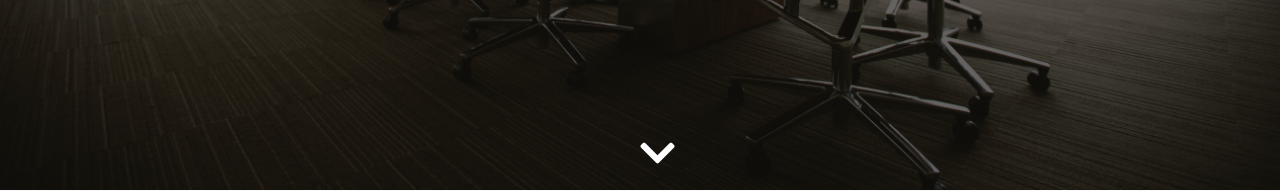
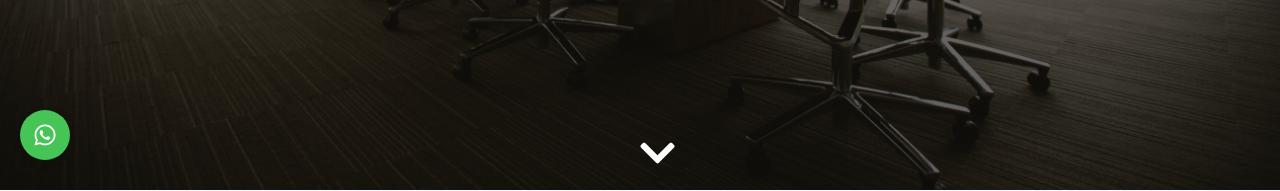
Before and after one commit to oberyn-m/advogados-mendes, a PHP site: page / in a window 1280 px wide. Shown: the part 610-801 px from the top of the page. Run offline with PHP 8.4, Linux system fonts and the light colour scheme.

Commit message:
Ajustes de layout e acrescentado funcionalidades

```diff
--- a/config.php
+++ b/config.php
@@ -12,9 +12,18 @@
 // Configurações do site
 $siteName = 'Mendes Advocacia';
 $siteDescription = 'Excelência em Direito Trabalhista';
-$siteEmail = $_ENV['SMTP_USERNAME'] ?? 'contato@mendesadvocacia.com.br';
+$siteEmail = 'contato@mendesadvocacia.com.br';
 $sitePhone = '(11) 1234-5678';
 $siteAddress = 'Av. Paulista, 1000 - São Paulo, SP';
+
+// Configurações WhatsApp
+$numberWhatsapp = "5573982581380"; // Número do WhatsApp (apenas números)
+$messageWhatsapp = "Olá! Gostaria de agendar uma consulta."; // Mensagem padrão
+
+// Links Redes Sociais
+$linkFacebook = "https://facebook.com/mendesadvocacia";
+$linkInstagram = "https://instagram.com/mendesadvocacia";
+$linkLinkedin = "https://linkedin.com/company/mendesadvocacia";
 
 // Configurações de timezone
 date_default_timezone_set('America/Sao_Paulo');
--- a/css/base/reset.css
+++ b/css/base/reset.css
@@ -2,6 +2,24 @@
   margin: 0;
   padding: 0;
   box-sizing: border-box;
+}
+
+/* Estilização da scrollbar */
+::-webkit-scrollbar {
+  width: 10px;
+}
+
+::-webkit-scrollbar-track {
+  background: #f1f1f1;
+}
+
+::-webkit-scrollbar-thumb {
+  background: var(--primary-color);
+  border-radius: 5px;
+}
+
+::-webkit-scrollbar-thumb:hover {
+  background: var(--secondary-color);
 }
 
 html {
--- a/css/main.css
+++ b/css/main.css
@@ -5,72 +5,19 @@
 @import 'base/variables.css';
 
 @import 'components/buttons.css';
+@import 'components/forms.css';
 @import 'components/cards.css';
 @import 'components/modal.css';
 
+@import 'sections/navbar.css';
+@import 'sections/hero.css';
 @import 'sections/about.css';
+@import 'sections/services.css';
 @import 'sections/articles.css';
+@import 'sections/faq.css';
 @import 'sections/contact.css';
-@import 'sections/faq.css';
 @import 'sections/footer.css';
-@import 'sections/hero.css';
-@import 'sections/navbar.css';
-@import 'sections/services.css';
+@import 'sections/floating-icons.css';
 
 @import 'utils/animations.css';
 @import 'utils/responsive.css';
-
-/* Estilos para campos com erro */
-.form-group input.error,
-.form-group textarea.error {
-    border-color: #dc3545;
-    background-color: #fff8f8;
-}
-
-.form-group input.error:focus,
-.form-group textarea.error:focus {
-    border-color: #dc3545;
-    box-shadow: 0 0 0 0.2rem rgba(220, 53, 69, 0.25);
-}
-
-/* Placeholder para o campo de telefone */
-#telefone::placeholder {
-    color: #6c757d;
-    font-size: 0.9em;
-}
-
-/* Contador de caracteres */
-.char-count {
-    float: right;
-    font-size: 0.8em;
-    color: #6c757d;
-    font-weight: normal;
-}
-
-.char-count.limit-near {
-    color: #ffc107;
-}
-
-.char-count.limit-reached {
-    color: #dc3545;
-}
-
-/* Mensagens de erro do formulário */
-.form-group {
-    position: relative;
-    margin-bottom: 1.5rem;
-}
-
-.error-message {
-    color: #dc3545;
-    font-size: 0.875rem;
-    margin-top: 0.25rem;
-    display: none;
-    position: absolute;
-    bottom: -20px;
-}
-
-.form-group input.error + .error-message,
-.form-group textarea.error + .error-message {
-    display: block;
-}
--- /dev/null
+++ b/css/sections/floating-icons.css
@@ -0,0 +1,103 @@
+.floating-icons {
+  position: fixed;
+  bottom: 30px;
+  width: 100%;
+  z-index: 999;
+  pointer-events: none;
+}
+
+.floating-icons-container {
+  position: relative;
+  width: 100%;
+  pointer-events: none;
+}
+
+.floating-icon {
+  width: 50px;
+  height: 50px;
+  border-radius: 50%;
+  display: flex;
+  align-items: center;
+  justify-content: center;
+  cursor: pointer;
+  pointer-events: auto;
+  transition: all 0.3s ease;
+  background-color: var(--background-light);
+  box-shadow: 0 2px 10px rgba(0, 0, 0, 0.1);
+  border: none;
+  opacity: 0;
+  visibility: hidden;
+  text-decoration: none;
+  line-height: 1;
+  position: fixed;
+  bottom: 30px;
+}
+
+.floating-icon.whatsapp-icon {
+  opacity: 1;
+  visibility: visible;
+  background-color: #46c556;
+  left: 20px;
+}
+
+.floating-icon.scroll-top-icon {
+  right: 20px;
+}
+
+.floating-icon.whatsapp-icon i {
+  color: #ffffff;
+}
+
+.floating-icon.whatsapp-icon:hover {
+  background-color: #3ab149;
+}
+
+.floating-icon:hover {
+  background-color: var(--accent-color);
+  transform: translateY(-3px);
+}
+
+.floating-icon svg,
+.floating-icon i {
+  width: 24px;
+  height: 24px;
+  color: var(--text-color);
+  font-size: 24px;
+  display: flex;
+  align-items: center;
+  justify-content: center;
+  margin: 0;
+  padding: 0;
+}
+
+.floating-icon:hover svg,
+.floating-icon:hover i {
+  color: var(--background-light);
+}
+
+@media (max-width: 768px) {
+  .floating-icons {
+    bottom: 20px;
+  }
+
+  .floating-icon {
+    width: 45px;
+    height: 45px;
+    bottom: 20px;
+  }
+
+  .floating-icon.whatsapp-icon {
+    left: 15px;
+  }
+
+  .floating-icon.scroll-top-icon {
+    right: 15px;
+  }
+
+  .floating-icon svg,
+  .floating-icon i {
+    width: 20px;
+    height: 20px;
+    font-size: 20px;
+  }
+}
--- a/includes/footer.php
+++ b/includes/footer.php
@@ -6,16 +6,16 @@
       </div>
       <div class="footer-contact">
         <h3>Contato</h3>
-        <p><i class="fas fa-map-marker-alt"></i> Av. Paulista, 1000, São Paulo - SP</p>
-        <p><i class="fas fa-phone"></i> (11) 3000-0000</p>
-        <p><i class="fas fa-envelope"></i> contato@mendesadvocacia.com.br</p>
+        <p><i class="fas fa-map-marker-alt"></i><?php echo $siteAddress; ?></p>
+        <p><i class="fas fa-phone"></i><?php echo $sitePhone; ?></p>
+        <p><i class="fas fa-envelope"></i><?php echo $siteEmail; ?></p>
       </div>
       <div class="footer-social">
         <h3>Redes Sociais</h3>
         <div class="social-icons">
-          <a href="#" aria-label="Facebook"><i class="fab fa-facebook-f"></i></a>
-          <a href="#" aria-label="Instagram"><i class="fab fa-instagram"></i></a>
-          <a href="#" aria-label="LinkedIn"><i class="fab fa-linkedin-in"></i></a>
+          <a href="<?php echo $linkFacebook; ?>" target="_blank" aria-label="Facebook"><i class="fab fa-facebook-f"></i></a>
+          <a href="<?php echo $linkInstagram; ?>" target="_blank" aria-label="Instagram"><i class="fab fa-instagram"></i></a>
+          <a href="<?php echo $linkLinkedin; ?>" target="_blank" aria-label="LinkedIn"><i class="fab fa-linkedin-in"></i></a>
         </div>
       </div>
     </div>
@@ -31,5 +31,16 @@
 <script src="js/articles.js"></script>
 <script src="js/main.js"></script>
 
+<div class="floating-icons">
+  <div class="floating-icons-container">
+    <a href="https://wa.me/<?php echo $numberWhatsapp; ?>?text=<?php echo urlencode($messageWhatsapp); ?>" target="_blank" class="floating-icon whatsapp-icon" aria-label="Contato via WhatsApp">
+      <i class="fab fa-whatsapp"></i>
+    </a>
+    <button class="floating-icon scroll-top-icon" aria-label="Voltar ao topo">
+      <i class="fas fa-arrow-up"></i>
+    </button>
+  </div>
+</div>
+
 </body>
 </html>
--- a/js/articles-data.js
+++ b/js/articles-data.js
@@ -1,8 +1,3 @@
-/**
- * Dados dos artigos em formato JavaScript
- * Esta abordagem elimina os problemas de carregamento do arquivo markdown
- */
-
 const articlesData = [
   {
     title: "Teste Título 1",
--- a/js/main.js
+++ b/js/main.js
@@ -5,9 +5,8 @@
   }
 
   initializeScrollButton();
-
-
   initializeFAQ();
+  initializeFloatingIcons();
 });
 
 function initializeScrollButton() {
@@ -71,3 +70,27 @@
     });
   });
 }
+
+function initializeFloatingIcons() {
+  const scrollTopButton = document.querySelector('.scroll-top-icon');
+  const whatsappButton = document.querySelector('.whatsapp-icon');
+
+  // Mostra/esconde o botão de voltar ao topo
+  window.addEventListener('scroll', () => {
+    if (window.scrollY > 300) {
+      scrollTopButton.style.opacity = '1';
+      scrollTopButton.style.visibility = 'visible';
+    } else {
+      scrollTopButton.style.opacity = '0';
+      scrollTopButton.style.visibility = 'hidden';
+    }
+  });
+
+  // Ação de voltar ao topo
+  scrollTopButton.addEventListener('click', () => {
+    window.scrollTo({
+      top: 0,
+      behavior: 'smooth'
+    });
+  });
+}
```
Also changed, not shown: artigos.md (deleted, +0 -11 lines), css/sections/contact.css (+51 -0 lines), README.md, uploads/67f66b0719b4c.jpg (added), 1 other file.
